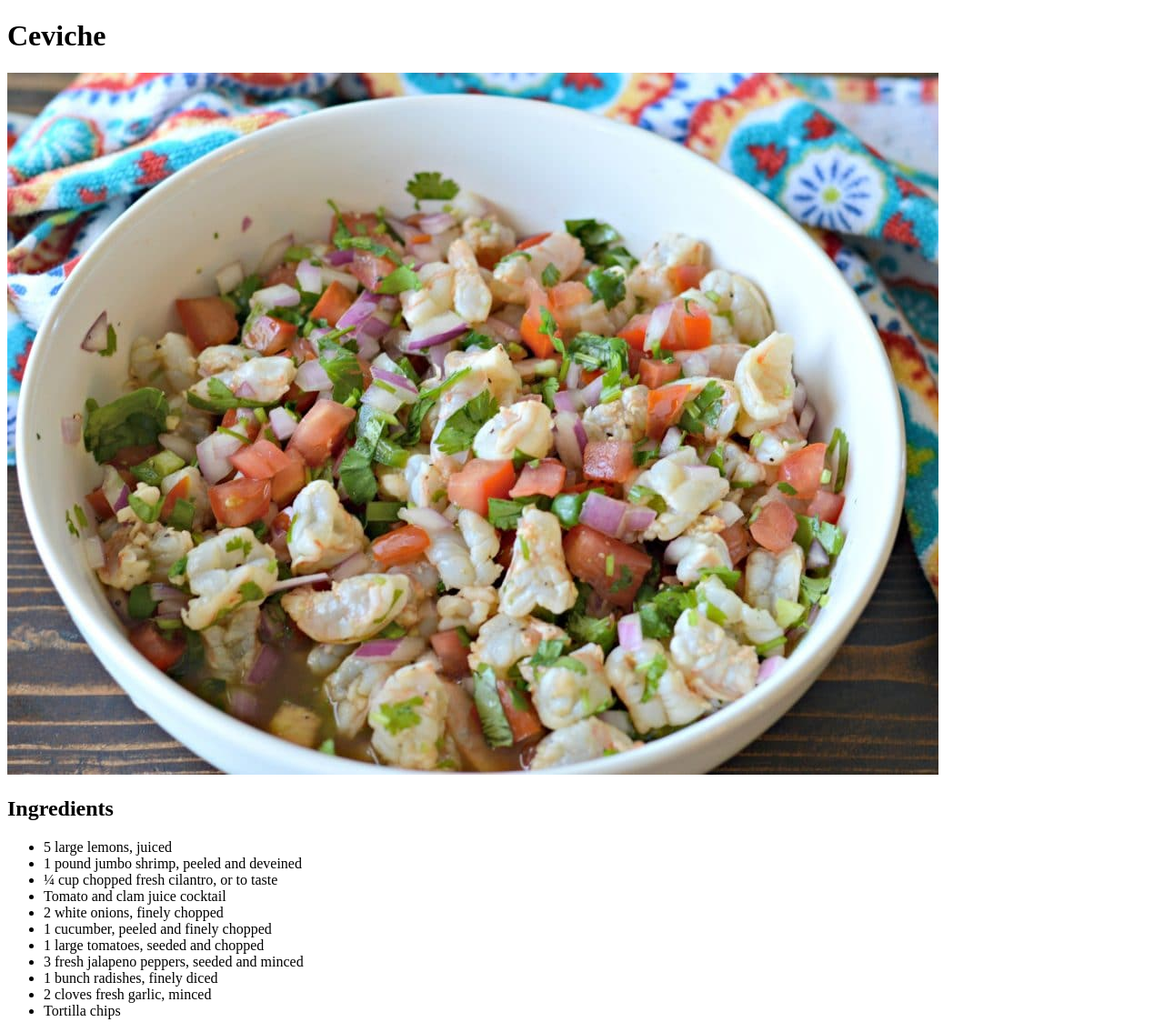
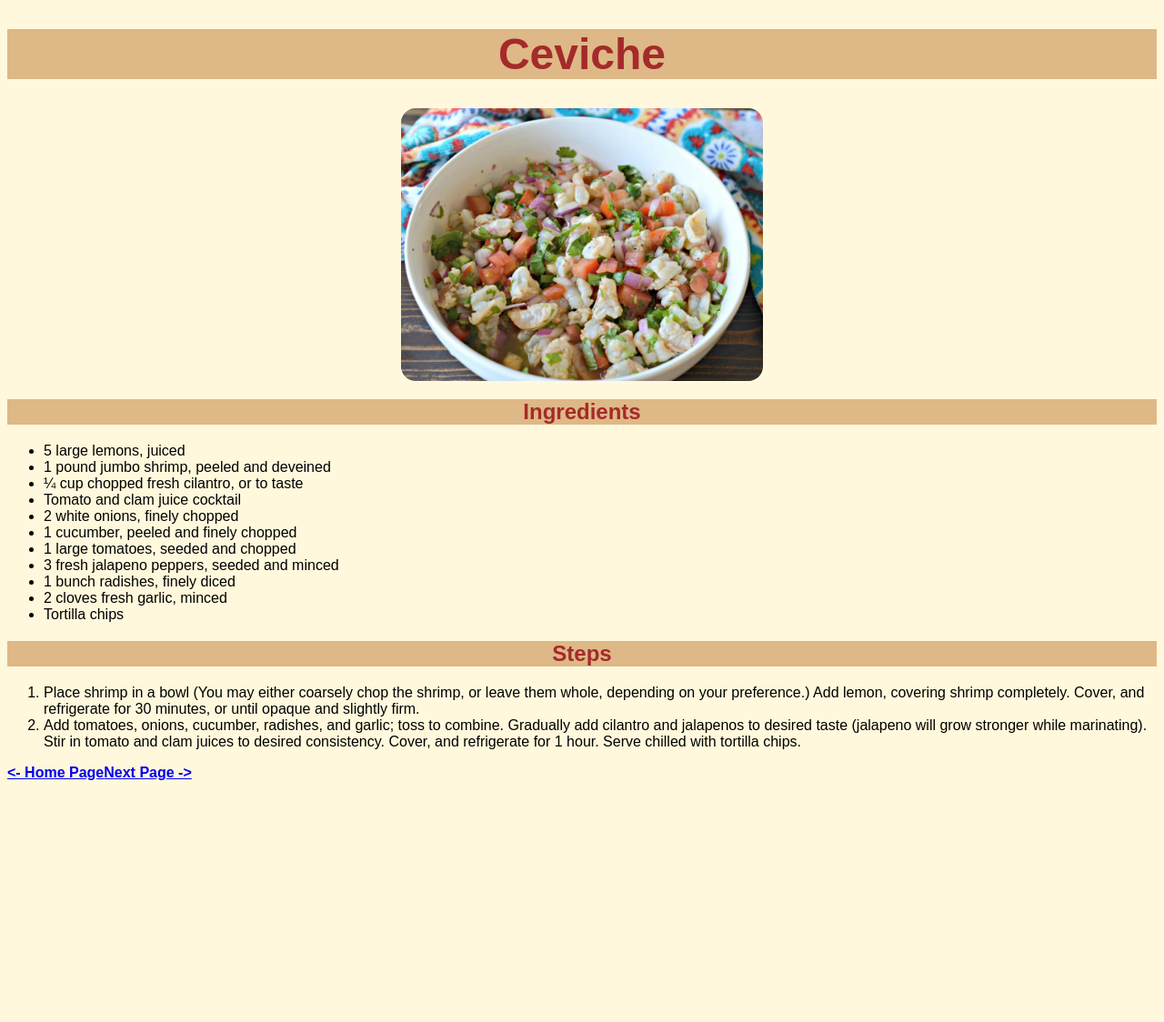
Before and after one commit to Scalaptia/mexican-recipes, a plain HTML site: page recipes/ceviche.html in a window 1280 px wide. Shown: the top 1124 px of the page at 91% size. After the commit the page ends 875 px from the top, so only its background shows below. Drawn offline with Linux system fonts and the light colour scheme.

Commit message:
Add CSS Style and Navigation bar

```diff
--- a/recipes/ceviche.html
+++ b/recipes/ceviche.html
@@ -1,16 +1,20 @@
 <!DOCTYPE html>
 <html lang="en">
 <head>
+    <link rel="stylesheet" href="../style.css">
     <meta charset="UTF-8">
     <meta http-equiv="X-UA-Compatible" content="IE=edge">
     <meta name="viewport" content="width=device-width, initial-scale=1.0">
     <title>Document</title>
 </head>
 <body>
-    <h1>Ceviche</h1>
-    <img src="../images/ceviche.jpg" alt="Ceviche">
-    <h2>Ingredients</h2>
-    <ul>
+    <h1 class="header">Ceviche</h1>
+    <div class="content">
+        <img src="../images/ceviche.jpg" alt="Ceviche" class="food">
+    </div>
+
+    <h2 class="header content">Ingredients</h2>
+    <ul class="text">
         <li>5 large lemons, juiced</li>
         <li>1 pound jumbo shrimp, peeled and deveined</li>
         <li>¼ cup chopped fresh cilantro, or to taste</li>
@@ -24,15 +28,21 @@
         <li>Tortilla chips</li>
     </ul>
 
-    <h2>Steps</h2>
-    <ol>
+    <h2 class="header content">Steps</h2>
+    <ol class="text">
         <li>Place shrimp in a bowl (You may either coarsely chop the shrimp, or leave them whole, depending on your preference.)
-        Add lemon, covering shrimp completely. Cover, and refrigerate for 30 minutes, or until opaque and slightly firm.</li>
+        Add lemon, covering shrimp completely. Cover, and refrigerate for 30 minutes, or until opaque and slightly firm.
+    </li>
 
 
         <li>Add tomatoes, onions, cucumber, radishes, and garlic; toss to combine. Gradually add cilantro and jalapenos to desired
         taste (jalapeno will grow stronger while marinating). Stir in tomato and clam juices to desired consistency.
-        Cover, and refrigerate for 1 hour. Serve chilled with tortilla chips.</li>
+        Cover, and refrigerate for 1 hour. Serve chilled with tortilla chips.
+    </li>
     </ol>
+
+    <div>
+        <h3 class="nav-footer"><a class="back" href="../index.html"><- Home Page</a> <a class="next" href="./chilaquiles.html">Next Page -></a></h3>
+    </div>
 </body>
 </html>
--- /dev/null
+++ b/style.css
@@ -0,0 +1,62 @@
+body {
+    background-color:cornsilk;
+}
+
+.header {
+    text-align: center;
+    color: rgb(165, 42, 42);
+    background-color: rgb(222, 184, 135);
+    font-family: Arial, Helvetica, sans-serif;
+    font-size: 300%;
+}
+
+.content {
+    font-family: Arial, Helvetica, sans-serif;
+    display: flex;
+    justify-content: center;
+}
+
+.food {
+    font-family: Arial, Helvetica, sans-serif;
+    display: flex;
+    justify-content: center;
+    border-radius: 1em;
+    height: 300px;
+    width: auto;
+}
+
+.header.content {
+    font-size: 150%;
+}
+
+.recipe-list {
+    font-size: 100%;
+    background-color: rgb(253, 220, 179);
+    font-size: larger;
+    text-align: center;
+}
+
+.nav-footer {
+    font-family: Arial, Helvetica, sans-serif;
+    display: flex;
+    font-size: 100%;
+    color: rgb(165, 42, 42);
+}
+
+.back {
+    text-align: left;
+}
+
+.next {
+    text-align: right;
+}
+
+.text {
+    font-family: Arial, Helvetica, sans-serif;
+    font-size: 100%;
+}
+
+.nav-main {
+    color: rgb(165, 42, 42);
+    font-family: Arial, Helvetica, sans-serif;
+}
```
Also changed, not shown: index.html (+14 -8 lines), recipes/chilaquiles.html (+13 -6 lines), recipes/mole.html (+13 -6 lines).
